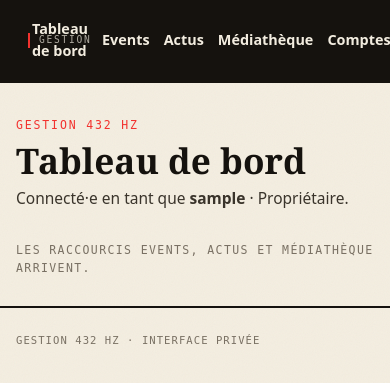
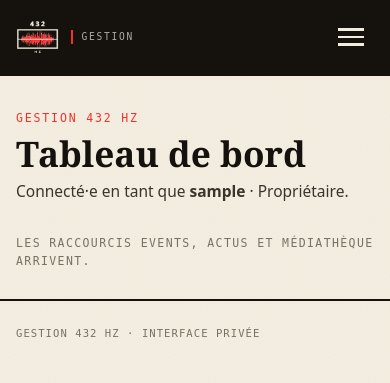
Before and after one commit to NicoWithManyO/432HZ, a Django app: page /gestion/ in a window 390 px wide; the page is wider, and only the part inside the window is pictured. Shown: the top 383 px of that part. Run offline with Django 5.2, Linux system fonts and the light colour scheme; a user stored in the database is signed in; tables that the repository leaves empty hold one stand-in row (values such as "Sample post"); style sheets or scripts are compiled from the project's sources; some libraries are stand-ins or nearby versions; some web fonts are replaced.

Commit message:
correctif: débordement des formulaires gestion et trou du ticker accueil
- Formulaires gestion : :not(.sr-only) sur la règle width:100% (les champs
  masqués — textarea Tiptap, input fichier — ne débordent plus en mobile).
- Ticker accueil : 8 phrases + translate d'une phrase (-12.5%) → plus de vide.
- Topbar gestion : logo clair sur fond sombre + menu burger mobile (<=880px).

```diff
--- a/templates/base.html
+++ b/templates/base.html
@@ -18,12 +18,20 @@
   <a class="skip-link" href="#main">Aller au contenu</a>
 
   {% block ticker_bar %}
-  {# Ticker — bandeau noir défilant (piste dupliquée ×2 pour la boucle). #}
-  <div class="ticker bg-ink text-paper overflow-hidden whitespace-nowrap border-b-2 border-ink" aria-hidden="true">
-    <div class="animate-ticker inline-block py-2 font-mono uppercase tracking-[.18em] text-[.74rem]">
+  {% comment %}
+    Ticker — bandeau noir défilant. Deux copies identiques côte à côte ; l'animation
+    translate de -50% (soit exactement une copie) → boucle sans raccord. La piste est en
+    flex (les blancs HTML entre items flex sont ignorés : pas d'espace parasite donc pas
+    de « trou »), et les « + » portent leur propre marge (espacement constant, raccord compris).
+  {% endcomment %}
+  <div class="ticker bg-ink text-paper overflow-hidden border-b-2 border-ink" aria-hidden="true">
+    <div class="animate-ticker flex w-max py-2 font-mono uppercase tracking-[.18em] text-[.74rem]">
       {% block ticker %}
-        {% for i in "12" %}
-          <span class="mx-[26px]">Spectacle vivant <b class="text-red font-normal">+</b> Concerts <b class="text-red font-normal">+</b> Performances <b class="text-red font-normal">+</b> Fêtes de quartier <b class="text-red font-normal">+</b> Annecy</span>
+        {# 8 phrases : la piste dépasse toujours le viewport (cf keyframe -12.5% = -100%/8). #}
+        {% for i in "12345678" %}
+        <span class="flex shrink-0 items-center">
+          <span>Spectacle vivant</span><b class="text-red font-normal mx-[1.3em]">+</b><span>Concerts</span><b class="text-red font-normal mx-[1.3em]">+</b><span>Performances</span><b class="text-red font-normal mx-[1.3em]">+</b><span>Fêtes de quartier</span><b class="text-red font-normal mx-[1.3em]">+</b><span>Annecy</span><b class="text-red font-normal mx-[1.3em]">+</b>
+        </span>
         {% endfor %}
       {% endblock %}
     </div>
--- a/templates/gestion/base_gestion.html
+++ b/templates/gestion/base_gestion.html
@@ -1,9 +1,11 @@
 {% extends "base.html" %}
 {% load static %}
 
-{# Layout de l'admin convivial : même charte « affiche », topbar sombre dédiée.
-   Pas de ticker ni de nav publique. La nav gestion n'apparaît que pour un profil
-   validé (les pages login/invitation, anonymes, n'affichent que le logo). #}
+{% comment %}
+  Layout de l'admin convivial : même charte « affiche », topbar sombre dédiée.
+  Pas de ticker ni de nav publique. La nav gestion n'apparaît que pour un profil
+  validé (les pages login/invitation, anonymes, n'affichent que le logo).
+{% endcomment %}
 
 {% block ticker_bar %}{% endblock %}
 
@@ -11,12 +13,12 @@
 <header class="sticky top-0 z-[70] bg-ink text-paper border-b-2 border-ink">
   <div class="wrap flex items-center justify-between gap-4 min-h-[var(--hdr)] py-3">
     <a href="{% url 'gestion:dashboard' %}" class="flex items-center gap-3 min-w-0">
-      <img src="{% static 'brand/logo-432hz.png' %}" alt="432 Hz" class="h-[clamp(34px,6vw,42px)] w-auto">
-      <span class="font-mono text-[.6rem] tracking-[.18em] uppercase text-paper/70 border-l-2 border-red pl-[9px]">Gestion</span>
+      <img src="{% static 'brand/logo-432hz-light.png' %}" alt="432 Hz" class="h-[clamp(34px,6vw,42px)] w-auto">
+      <span class="font-mono text-[.6rem] tracking-[.18em] uppercase text-paper/70 border-l-2 border-red pl-[9px] whitespace-nowrap">Gestion</span>
     </a>
 
     {% if user.is_authenticated and user.profile.is_validated %}
-    <nav class="flex items-center gap-[clamp(14px,2.4vw,28px)] text-[.9rem]" aria-label="Navigation gestion">
+    <nav class="max-[880px]:hidden flex items-center gap-[clamp(14px,2.4vw,28px)] text-[.9rem]" aria-label="Navigation gestion">
       <a class="nav-link" href="{% url 'gestion:dashboard' %}">Tableau de bord</a>
       <a class="nav-link" href="{% url 'gestion:event-list' %}">Events</a>
       <a class="nav-link" href="{% url 'gestion:news-list' %}">Actus</a>
@@ -30,8 +32,35 @@
         <button type="submit" class="nav-link">Déconnexion</button>
       </form>
     </nav>
+
+    <button type="button" data-burger
+            class="burger burger--light max-[880px]:flex hidden flex-col gap-[5px] p-[10px] bg-transparent border-0 cursor-pointer z-[80]"
+            aria-label="Ouvrir le menu" aria-expanded="false" aria-controls="mobile-menu">
+      <span></span><span></span><span></span>
+    </button>
     {% endif %}
   </div>
+
+  {% if user.is_authenticated and user.profile.is_validated %}
+  {# Overlay menu mobile (≤ 880px) — réutilise le câblage burger de main.js. #}
+  <div id="mobile-menu"
+       class="mobile-menu fixed inset-0 z-[60] bg-paper text-ink flex flex-col justify-center px-[var(--gutter)] pt-[calc(var(--hdr)+24px)] pb-10 overflow-y-auto"
+       aria-hidden="true">
+    <nav class="flex flex-col gap-1" aria-label="Navigation gestion mobile">
+      <a class="font-display font-black text-[clamp(1.7rem,8vw,2.6rem)] leading-none py-[12px] border-b-2 border-line" href="{% url 'gestion:dashboard' %}">Tableau de bord</a>
+      <a class="font-display font-black text-[clamp(1.7rem,8vw,2.6rem)] leading-none py-[12px] border-b-2 border-line" href="{% url 'gestion:event-list' %}">Events</a>
+      <a class="font-display font-black text-[clamp(1.7rem,8vw,2.6rem)] leading-none py-[12px] border-b-2 border-line" href="{% url 'gestion:news-list' %}">Actus</a>
+      <a class="font-display font-black text-[clamp(1.7rem,8vw,2.6rem)] leading-none py-[12px] border-b-2 border-line" href="{% url 'gestion:media-list' %}">Médiathèque</a>
+      {% if user.profile.is_owner %}
+      <a class="font-display font-black text-[clamp(1.7rem,8vw,2.6rem)] leading-none py-[12px] border-b-2 border-line" href="{% url 'gestion:accounts-list' %}">Comptes</a>
+      {% endif %}
+      <form method="post" action="{% url 'gestion:logout' %}" class="mt-7">
+        {% csrf_token %}
+        <button type="submit" class="w-full bg-red text-paper border-2 border-ink shadow-[5px_5px_0_var(--ink)] text-center text-xl font-extrabold p-[16px]">Déconnexion</button>
+      </form>
+    </nav>
+  </div>
+  {% endif %}
 </header>
 {% endblock %}
 
--- a/templates/public/home.html
+++ b/templates/public/home.html
@@ -1,7 +1,9 @@
 {% extends "base.html" %}
 
-{# Accueil — gabarit de fondation (P0). Le contenu réel (hero, stats, à l'affiche,
-   agenda, actus, asso, CTA) sera décliné de la maquette en P3. #}
+{% comment %}
+  Accueil — gabarit de fondation (P0). Le contenu réel (hero, stats, à l'affiche,
+  agenda, actus, asso, CTA) sera décliné de la maquette en P3.
+{% endcomment %}
 
 {% block content %}
 <section class="border-b-2 border-ink py-[clamp(50px,9vw,74px)]">
--- a/theme/globals.css
+++ b/theme/globals.css
@@ -86,13 +86,17 @@ html.js .rv.pending {
   transform: translateY(18px);
 }
 
-/* Ticker : défilement continu (piste dupliquée ×2 → boucle sur -50%). */
+/* Ticker : défilement continu. La piste répète la phrase 8 fois (cf base.html) pour
+   toujours dépasser la largeur du viewport (sinon du vide apparaît à droite). On translate
+   d'EXACTEMENT une phrase (-100% / 8 = -12.5%) : comme les 8 phrases sont identiques, le
+   retour à 0 est invisible (boucle sans raccord), et la vitesse reste constante.
+   ⚠ Si on change le nombre de phrases dans base.html, ajuster ce pourcentage (-100% / N). */
 @keyframes ticker-slide {
   from {
     transform: translateX(0);
   }
   to {
-    transform: translateX(-50%);
+    transform: translateX(-12.5%);
   }
 }
 
@@ -150,6 +154,10 @@ html.js .rv.pending {
   .burger.is-open span:nth-child(3) {
     transform: translateY(-7.5px) rotate(-45deg);
   }
+  /* Variante claire : burger posé sur la topbar sombre de la gestion. */
+  .burger--light span {
+    background: var(--paper);
+  }
 
   /* Overlay plein écran (cf DESIGN.md §5.5). */
   .mobile-menu {
@@ -201,9 +209,12 @@ html.js .rv.pending {
     color: var(--muted);
     margin-bottom: 6px;
   }
-  .gestion-form input,
-  .gestion-form select,
-  .gestion-form textarea {
+  /* `:not(.sr-only)` : la largeur 100% ne doit pas s'appliquer aux champs masqués
+     (textarea remplacé par Tiptap, input file caché dans le label) — sinon, plus
+     spécifique que `.sr-only`, elle les rendait larges et en débordement horizontal. */
+  .gestion-form input:not(.sr-only),
+  .gestion-form select:not(.sr-only),
+  .gestion-form textarea:not(.sr-only) {
     width: 100%;
     border: 2px solid var(--ink);
     background: var(--paper);
```
Also changed, not shown: static/brand/logo-432hz-light.png (added), static/brand/logo-432hz.png.
